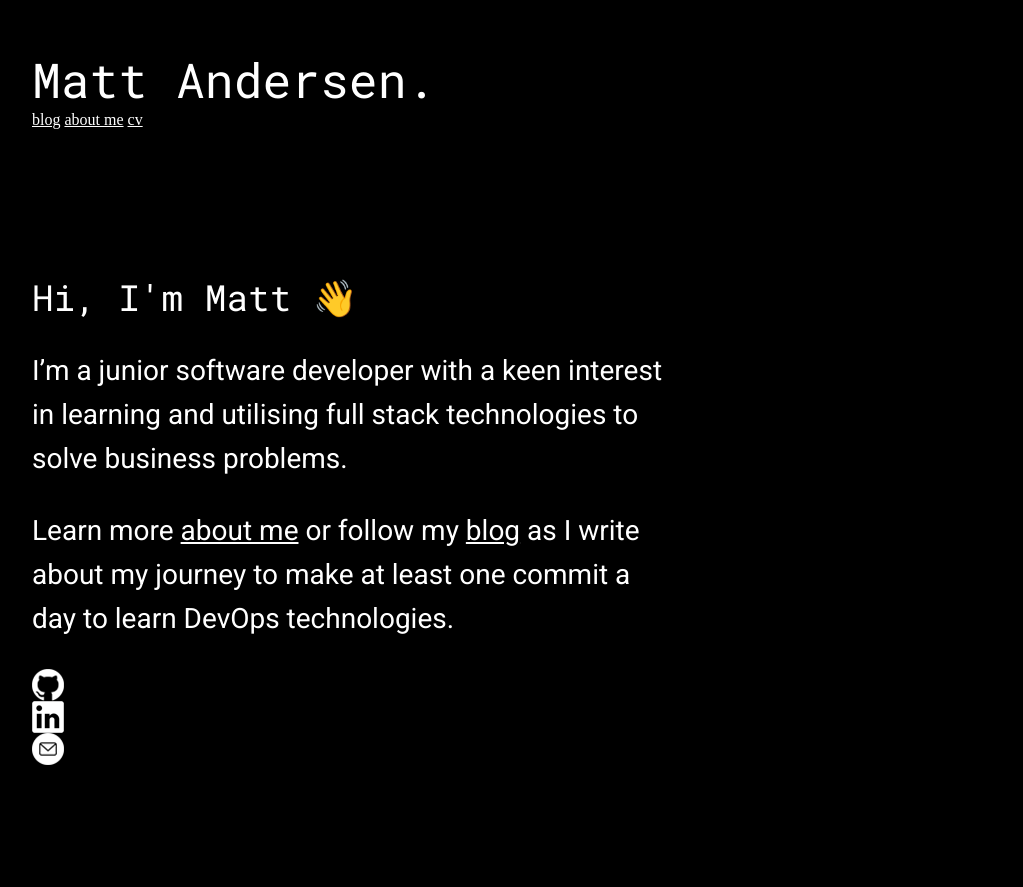
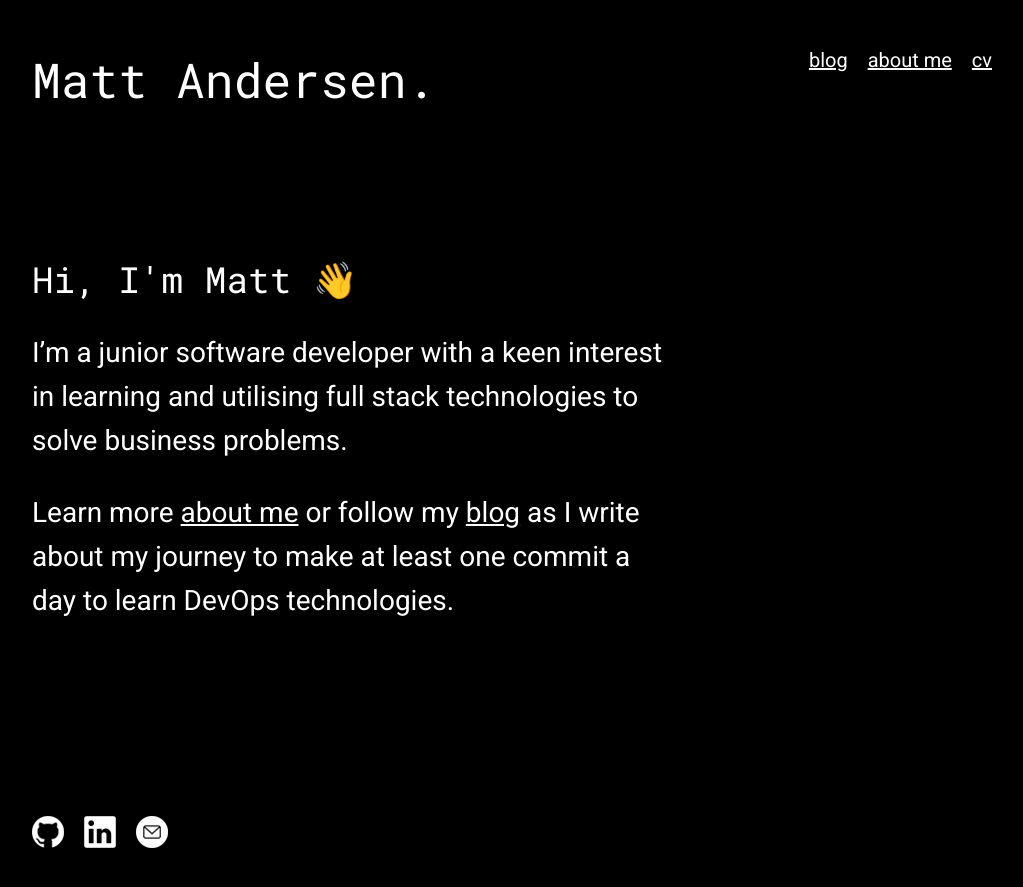
Before and after one commit to matt-andersen/mattandersen.dev, a Jekyll site: the page built from index.html, in a window 1280 px wide. Shown: the top 887 px of the page, without its empty margins (128-1151 px from the left). Built offline with Jekyll 4.4.1, drawn with Linux system fonts in a browser that asks for light colours.

Commit message:
Complete styling for homepage

```diff
--- a/_includes/footer.html
+++ b/_includes/footer.html
@@ -1,7 +1,5 @@
 <footer>
-    <div class="social-links">
-    <li class="icon github"><a href="https://github.com/matt-andersen/"></a></li>
-    <li class="icon linkedin">LinkedIn</li>
-    <li class="icon email">Email</li>
-</div>
+    <li class="icon"><a href="https://github.com/matt-andersen/" target="_blank"><img src="../assets/images/github-ico.png" alt="GitHub logo"></a></li>
+    <li class="icon"><a href="https://www.linkedin.com/in/mattandersen0/" target="_blank"><img src="../assets/images/linkedin-ico.png" alt="LinkedIn logo"></a></li>
+    <li class="icon"><a href="mailto:mattandersen0@gmail.com" target="_blank"><img src="../assets/images/email-ico.png" alt="Email icon"></a></li>
 </footer>
--- a/_includes/header.html
+++ /dev/null
@@ -1 +0,0 @@
-<header class="site-header">Matt Andersen.</header>
--- /dev/null
+++ b/_includes/logo.html
@@ -0,0 +1 @@
+<a href="index.html" class="site-header">Matt Andersen.</a>
--- /dev/null
+++ b/_includes/nav.html
@@ -0,0 +1,5 @@
+<nav id="site-navigation">
+    {% for item in site.data.navigation %}
+      <a class="nav-link" href="{{ item.link }}" {% if page.url == item.link %}class="current"{% endif %}>{{ item.name }}</a>
+    {% endfor %}
+  </nav>
--- a/_includes/navigation.html
+++ /dev/null
@@ -1,5 +0,0 @@
-<nav>
-    {% for item in site.data.navigation %}
-      <a href="{{ item.link }}" {% if page.url == item.link %}class="current"{% endif %}>{{ item.name }}</a>
-    {% endfor %}
-  </nav>
--- a/_layouts/default.html
+++ b/_layouts/default.html
@@ -7,8 +7,8 @@
     <link href="https://fonts.googleapis.com/css?family=Roboto|Roboto+Mono&display=swap" rel="stylesheet" />
   </head>
   <body>
-    {% include header.html %}
-    {% include navigation.html %}
+    {% include logo.html %}
+    {% include nav.html %}
     <main>
       {{ content }}
     </main>
--- a/_sass/layout/footer.scss
+++ b/_sass/layout/footer.scss
@@ -1,19 +1,24 @@
-.social-links {
-    display: inline-block;
-}
-
 .icon {
-    list-style-type: none;
+  list-style-type: none;
+  display: inline;
+  margin-right: 16px;
 }
 
 .github {
-    content:url("../../assets/images/github-ico.png");
+  content: url("../../assets/images/github-ico.png");
 }
 
 .linkedin {
-    content:url("../../assets/images/linkedin-ico.png");
+  content: url("../../assets/images/linkedin-ico.png");
 }
 
 .email {
-    content:url("../../assets/images/email-ico.png");
+  content: url("../../assets/images/email-ico.png");
 }
+
+footer {
+  position: fixed;
+  bottom: 0;
+  width: 100%;
+  margin-bottom: $lane;
+}
--- a/_sass/layout/header.scss
+++ b/_sass/layout/header.scss
@@ -1,4 +1,16 @@
 .site-header {
-    font-family: $header-text-stack;
-    font-size: 48px;
+  font-family: $header-text-stack;
+  font-size: 48px;
+  text-decoration: none;
 }
+
+#site-navigation {
+  display: inline;
+  float: right;
+}
+
+.nav-link {
+  font-family: $copy-text-stack;
+  margin-left: 16px;
+  font-size: 20px;
+}
--- a/assets/css/styles.scss
+++ b/assets/css/styles.scss
@@ -5,7 +5,6 @@
 @import "base/base";
 
 @import 'layout/header';
-@import 'layout/navigation';
 @import 'layout/footer';
 
 @import 'pages/index';
```
Also changed, not shown: _sass/layout/navigation.scss (deleted).
